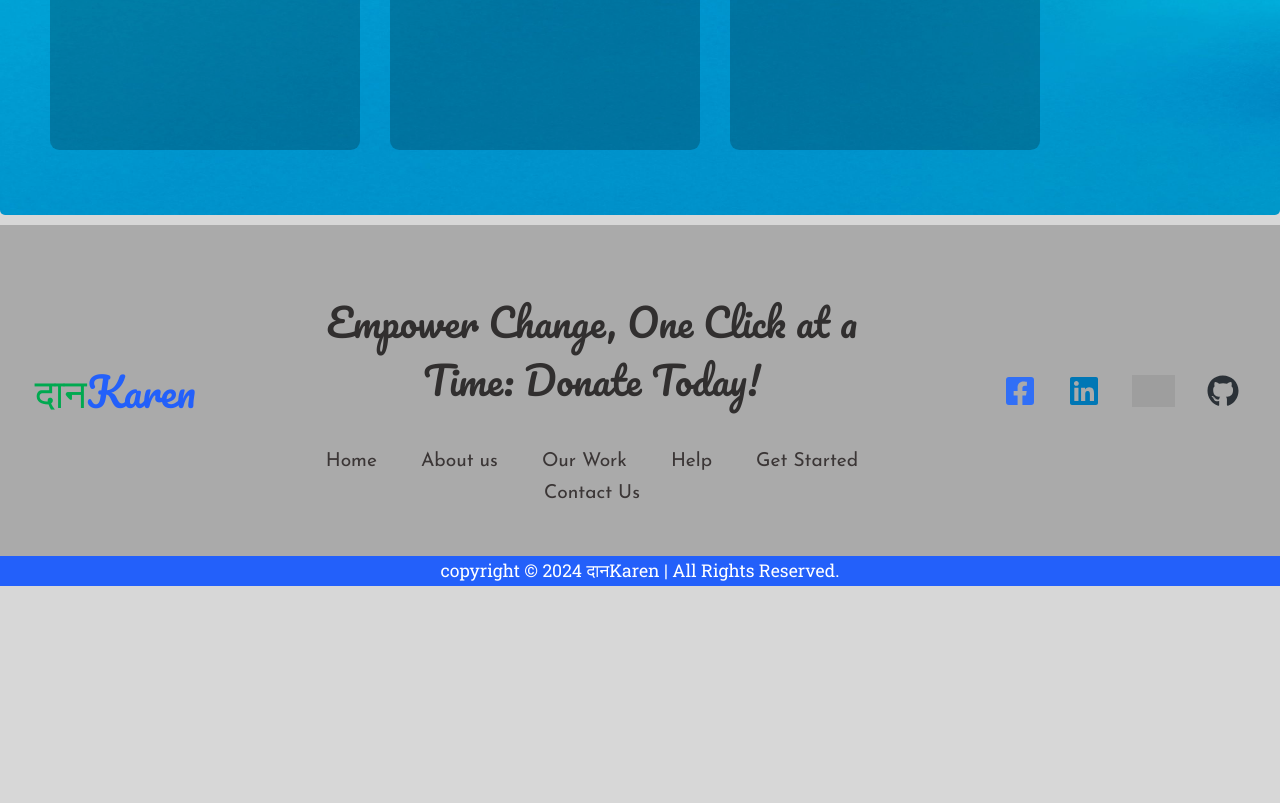
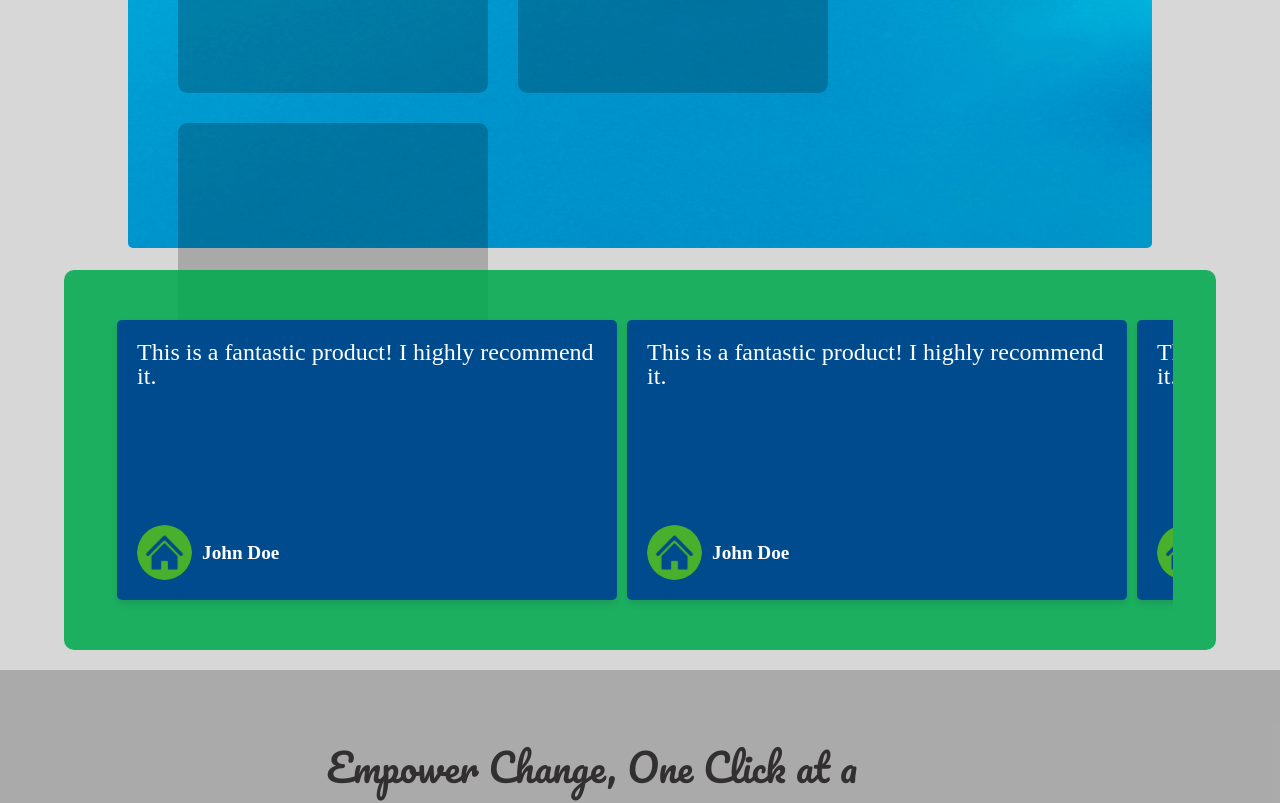
Before and after one commit to vinay-dhankhar/daankarenDeplyment, a React (Create React App) app in the folder frontend/: page / in a window 1280 px wide. Shown: the part 800-1603 px from the top of the page. Before the commit the page ends 1386 px from the top, so only its background shows below. Built offline with nearby package versions, Linux system fonts and the light colour scheme; grey boxes are pictures that could not be loaded.

Commit message:
Reviews section

```diff
--- a/frontend/src/CSS/homepage.css
+++ b/frontend/src/CSS/homepage.css
@@ -1,7 +1,15 @@
-.data{
-    margin-top: 15px;
-    height: 450px;
+.data-section {
+    margin-top: 10px;
     width: 100%;
+    height: 500px;
+    display: flex;
+    justify-content: center;
+    align-items: center;
+}
+
+.data {
+    width: 80%;
+    height: 95%;
     background-image: url('../components/Images/wepik-export-202403041512455kLH.jpeg');
     background-size: 100% 475px;
     background-repeat: no-repeat;
@@ -15,16 +23,111 @@
 
 }
 
-.data-cards-container{
+.data-cards-container {
     display: flex;
     flex-wrap: wrap;
     padding-left: 50px;
     gap: 30px;
 }
 
-.data-cards{
+.data-cards {
     height: 320px;
     width: 310px;
     background-color: rgba(0, 0, 0, 0.215);
     border-radius: 3%;
 }
+
+
+
+/* reviews section */
+@import url('https://fonts.googleapis.com/css2?family=Libre+Baskerville:ital,wght@0,400;0,700;1,400&display=swap');
+@import url('https://fonts.googleapis.com/css2?family=Satisfy&display=swap');
+
+.review-section-container {
+    height: 400px;
+    width: 100%;
+    display: flex;
+    justify-content: center;
+    align-items: center;
+    margin-bottom: 10px;
+}
+
+.review-section {
+    background-color: #00a94fde;
+    width: 90%;
+    height: 95%;
+    display: flex;
+    border-radius: 10px;
+    justify-content: center;
+    align-items: center;
+    overflow-x: auto;
+    padding-left: 15px;
+    padding-right: 15px;
+    scroll-behavior: smooth;
+    /* Smooth scrolling */
+    scroll-snap-type: x mandatory;
+    /* Snap scrolling */
+}
+
+.review-cards-container {
+    display: flex;
+    justify-content: flex-start;
+    align-items: center;
+    height: 100%;
+    width: 95%;
+    overflow: auto;
+    gap: 10px;
+    border-radius: 5px;
+    padding: 0 10px;
+}
+
+.review-card {
+    min-width: 500px;
+    height: 280px;
+    border-radius: 5px;
+    box-shadow: 0 4px 6px rgba(0, 0, 0, 0.1);
+    padding: 20px;
+    background-color: #004b8d;
+    color: white;
+    position: relative;
+    overflow: hidden;
+    font-family: "Satisfy", cursive;
+    font-weight: 400;
+    font-style: normal;
+    font-size: 1.5rem;
+    line-height: 1.5rem;
+}
+
+.card-review {
+    text-align: left;
+    margin-bottom: 20px;
+}
+
+.card-footer {
+    position: absolute;
+    bottom: 20px;
+    /* Adjust as needed */
+    left: 20px;
+    /* Adjust as needed */
+    display: flex;
+    align-items: center;
+}
+
+.profile-image {
+    width: 55px;
+    height: 55px;
+    border-radius: 50%;
+    margin-right: 10px;
+}
+
+.username {
+    font-size: 1.2rem;
+    font-family: "Libre Baskerville", serif;
+    font-weight: 700;
+    font-style: normal;
+}
+
+/* Hide scrollbar */
+.review-cards-container::-webkit-scrollbar {
+    display: none;
+}
--- a/frontend/src/components/HomePage.js
+++ b/frontend/src/components/HomePage.js
@@ -1,17 +1,14 @@
 import React from 'react';
 import Carousel from './Carousel';
 import '../CSS/homepage.css'
+import ReviewsSection from './Reviews-Section';
+import DataSection from './HomepageDataSection';
 function HomePage() {
   return (
     <>
       <Carousel />
-      <div className='data'>
-        <div className='data-cards-container'>
-          <div className='data-cards'></div>
-          <div className='data-cards'></div>
-          <div className='data-cards'></div>
-        </div>
-      </div>
+      <DataSection />
+      <ReviewsSection />
     </>
   )
 }
--- /dev/null
+++ b/frontend/src/components/HomepageDataSection.js
@@ -0,0 +1,20 @@
+import React from "react";
+
+// css written in homepage.css file
+const DataSection = () => {
+    return (
+        <>
+            <div className="data-section">
+                <div className='data'>
+                    <div className='data-cards-container'>
+                        <div className='data-cards'></div>
+                        <div className='data-cards'></div>
+                        <div className='data-cards'></div>
+                    </div>
+                </div>
+            </div>
+        </>
+    )
+}
+
+export default DataSection;
--- /dev/null
+++ b/frontend/src/components/ReviewCard.js
@@ -0,0 +1,15 @@
+import React from 'react';
+
+const ReviewCard = ({ review, username, profileImage }) => {
+  return (
+    <div className="review-card">
+      <div className="card-review">{review}</div>
+      <div className="card-footer">
+        <img src={profileImage} alt="Profile" className="profile-image" />
+        <span className="username">{username}</span>
+      </div>
+    </div>
+  );
+};
+
+export default ReviewCard;
--- /dev/null
+++ b/frontend/src/components/Reviews-Section.js
@@ -0,0 +1,49 @@
+import React from "react";
+import ReviewCard from "./ReviewCard";
+import imgSrc from './Icons/circle_14025055.png'
+
+// CSS written in homepage css
+function ReviewsSection() {
+    return (
+        <>
+            <div className="review-section-container">
+                <div className="review-section">
+                    <div className="review-cards-container">
+                        <ReviewCard
+                            review="This is a fantastic product! I highly recommend it."
+                            username="John Doe"
+                            profileImage={imgSrc}
+                        />
+                        <ReviewCard
+                            review="This is a fantastic product! I highly recommend it."
+                            username="John Doe"
+                            profileImage={imgSrc}
+                        />
+                        <ReviewCard
+                            review="This is a fantastic product! I highly recommend it."
+                            username="JohnDoe"
+                            profileImage={imgSrc}
+                        />
+                        <ReviewCard
+                            review="This is a fantastic product! I highly recommend it."
+                            username="JohnDoe"
+                            profileImage={imgSrc}
+                        />
+                        <ReviewCard
+                            review="This is a fantastic product! I highly recommend it."
+                            username="JohnDoe"
+                            profileImage={imgSrc}
+                        />
+                        <ReviewCard
+                            review="This is a fantastic product! I highly recommend it."
+                            username="JohnDoe"
+                            profileImage={imgSrc}
+                        />
+                    </div>
+                </div>
+            </div>
+        </>
+    )
+}
+
+export default ReviewsSection;
```
Also changed, not shown: 1 other file (tests, documents, lock files or other folders).
